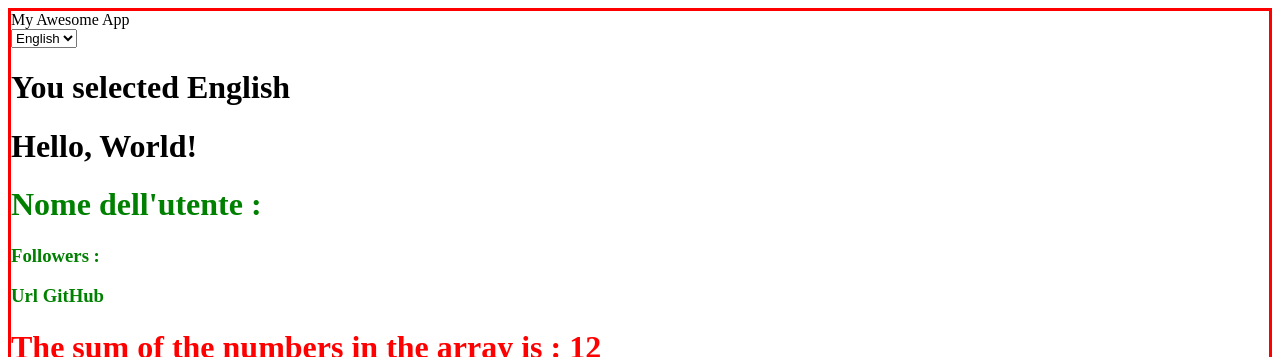
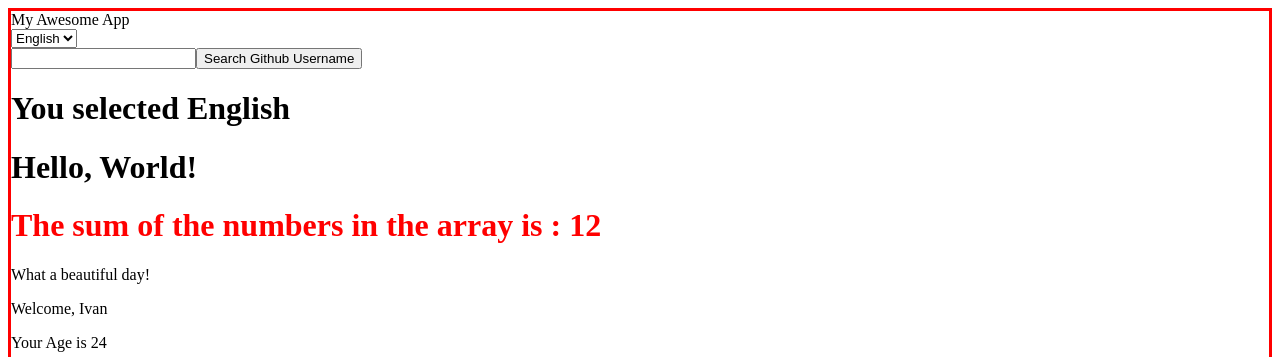
Before and after one commit to Ivanfras98/react-exercises, a React (Create React App) app: page / in a window 1280 px wide. Shown: the top 357 px of the page. Built offline with nearby package versions, Linux system fonts and the light colour scheme; no server answers.

Commit message:
es effect-04-done

```diff
--- a/src/App.js
+++ b/src/App.js
@@ -6,6 +6,7 @@
 // import { Counter } from "./Counter";
 import { DisplayLanguage } from "./DisplayLanguage";
 import { GithubUser } from "./GithubUser";
+import { GithubUserList } from "./GithubUserList";
 // import { GithubUser } from "./GitHubUser";
 // import { InteractiveWelcome } from "./InteractiveWelcome";
 import { LanguageContext } from "./LanguageContext";
@@ -53,11 +54,11 @@
             <option value="it">Italiano</option>
           </select>
         </div>
+        <GithubUserList />
         <LanguageContext.Provider value={this.state.language}>
           <DisplayLanguage ciccio={this.state.language} />
         </LanguageContext.Provider>
         <Hello />
-        <GithubUser username="Ivanfras98" />
         <Sum />
         <Message />
         <Welcome name="Ivan" age={24} />
--- /dev/null
+++ b/src/GithubUserList.js
@@ -0,0 +1,39 @@
+import { useEffect, useState } from "react";
+import { GithubUser } from "./GithubUser"
+
+export function GithubUserList(){
+    const [gituser, setGitUser] = useState({
+        user : [],
+        insert : ""
+    })
+
+    function HandleInputChanges(e){
+        setGitUser(()=> {
+            return {
+                user : [...gituser.user],
+                insert : e.target.value
+            }
+        })
+    }
+    function HandleButtonSubmit(){
+        setGitUser((data)=> {
+            console.log(data)
+            return {
+                user : data.insert === "" ? [data.user] : data.user.push(data.insert),
+                ...data,
+            }
+        })
+    }
+    const {user} = gituser
+    return (
+        <form>
+        <input name="username" value={gituser.insert} onChange={HandleInputChanges}/>
+        <button type="button" onClick={HandleButtonSubmit}>Search Github Username</button>
+        <ul>
+          {user.map((username, index) => (
+           (<li key={index}>{<GithubUser username={username} />}</li>)
+          ))}
+        </ul>
+      </form>
+    );
+}
```
